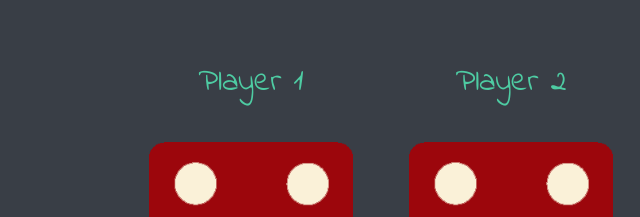
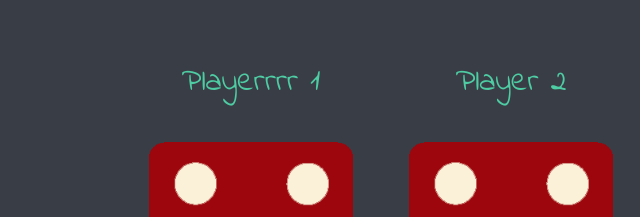
Before and after one commit to VivekYadav98/dice_project, a plain HTML site: page index.html in a window 1280 px wide. Shown: the part 193-410 px from the top of the page, 259-899 px from the left. Drawn offline with Linux system fonts and the light colour scheme.

Commit message:
Update index.html

```diff
--- a/index.html
+++ b/index.html
@@ -13,7 +13,7 @@
       <h1>Refresh Me</h1>
 
       <div class="dice">
-        <p>Player 1</p>
+        <p>Playerrrr 1</p>
         <img class="img" src="images/dice6.png">
       </div>
 
```
